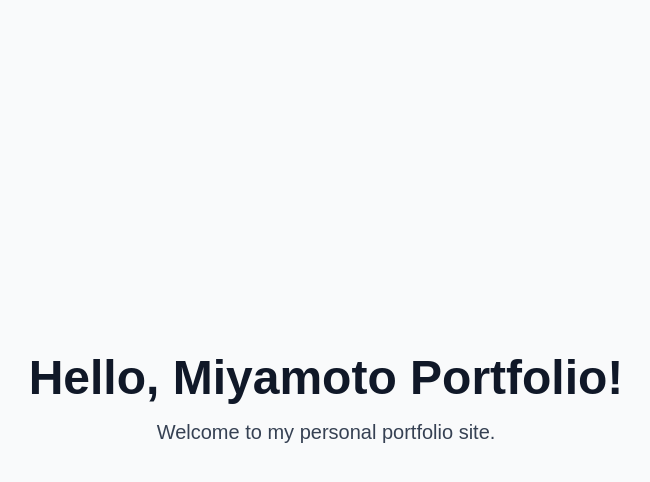
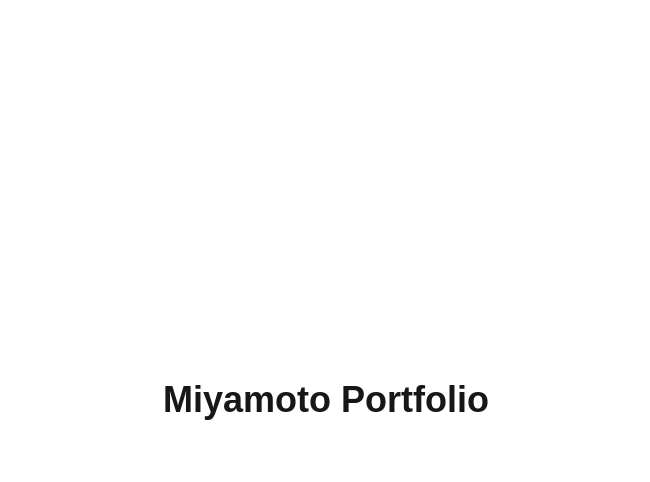
Before and after one commit to miyamoto-y316/miyamoto-portfolio, a Next.js app: page / in a window 1280 px wide. Shown: the top 482 px of the page, without its empty margins (314-964 px from the left). Built offline with nearby package versions, Linux system fonts and the light colour scheme.

Commit message:
change: `gsap`を追加して横スクロールできるよう変更

```diff
--- a/app/page.tsx
+++ b/app/page.tsx
@@ -1,12 +1,54 @@
-export default function Home() {
+"use client";
+import { useLayoutEffect, useRef } from "react";
+import gsap from "gsap";
+import { ScrollTrigger } from "gsap/ScrollTrigger";
+
+export default function HorizontalScroll() {
+  const containerRef = useRef<HTMLDivElement>(null);
+
+  useLayoutEffect(() => {
+    // GSAPにScrollTrigger機能を登録
+    gsap.registerPlugin(ScrollTrigger);
+
+    const ctx = gsap.context(() => {
+      const sections = gsap.utils.toArray<HTMLElement>(".panel");
+
+      gsap.to(sections, {
+        xPercent: -100 * (sections.length - 1),
+        ease: "none",
+        scrollTrigger: {
+          trigger: containerRef.current,
+          pin: true,              // セクション固定
+          scrub: 1,               // スクロールと同期
+          snap: 1 / (sections.length - 1), // スナップ
+          end: () =>
+            "+=" + window.innerWidth * sections.length,
+        },
+      });
+    }, containerRef);
+
+    return () => ctx.revert(); // クリーンアップ
+  }, []);
+
   return (
-    <main className="flex min-h-screen flex-col items-center justify-center bg-gray-50 dark:bg-gray-900 text-gray-900 dark:text-gray-100">
-      <h1 className="text-4xl sm:text-5xl font-extrabold mb-4 text-center">
-        Hello, Miyamoto Portfolio!
-      </h1>
-      <p className="text-lg sm:text-xl text-center text-gray-700 dark:text-gray-300">
-        Welcome to my personal portfolio site.
-      </p>
-    </main>
-  )
+    <section ref={containerRef} className="relative h-screen overflow-hidden">
+      <div className="flex">
+        <div className="panel min-w-full h-screen flex items-center justify-center">
+          <h2 className="text-4xl font-bold">Miyamoto Portfolio</h2>
+        </div>
+
+        <div className="panel min-w-full h-screen bg-blue-200 flex items-center justify-center">
+          <h2 className="text-4xl font-bold">About</h2>
+        </div>
+
+        <div className="panel min-w-full h-screen bg-green-200 flex items-center justify-center">
+          <h2 className="text-4xl font-bold">Works</h2>
+        </div>
+
+        <div className="panel min-w-full h-screen bg-purple-200 flex items-center justify-center">
+          <h2 className="text-4xl font-bold">Contact</h2>
+        </div>
+      </div>
+    </section>
+  );
 }
--- a/package.json
+++ b/package.json
@@ -9,6 +9,7 @@
     "lint": "eslint"
   },
   "dependencies": {
+    "gsap": "^3.14.2",
     "next": "16.1.6",
     "react": "19.2.3",
     "react-dom": "19.2.3"
```
Also changed, not shown: 1 other file (tests, documents, lock files or other folders).
